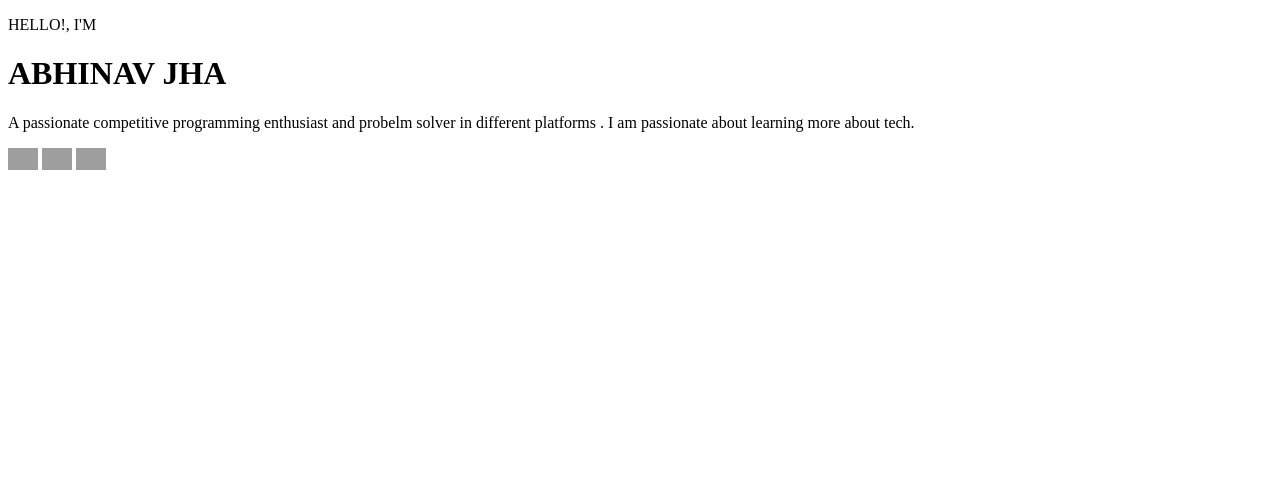
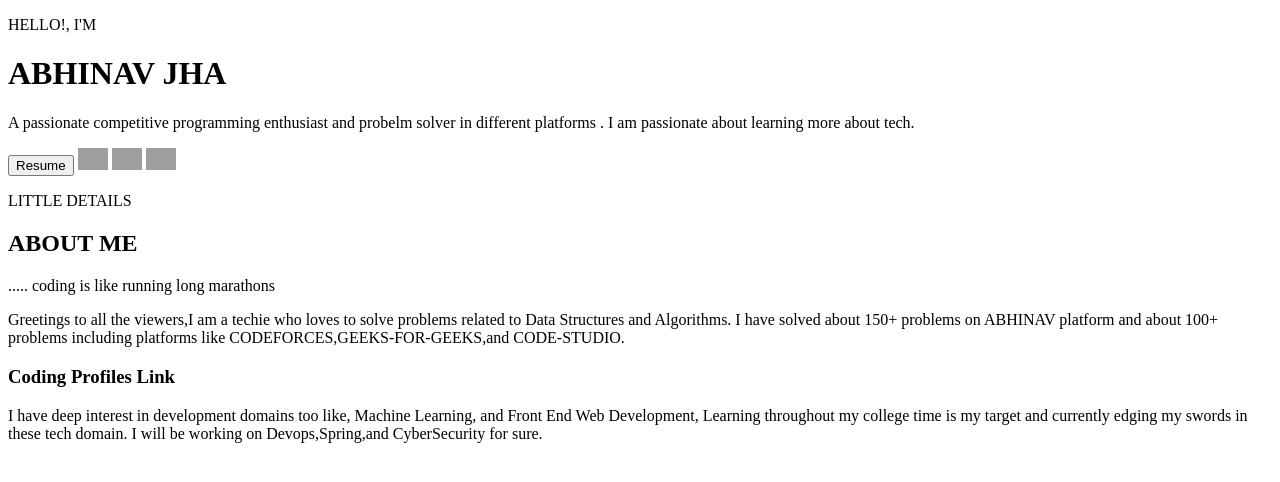
Before and after one commit to abhinav3254/dev-abhinav, a plain HTML site: page index.html in a window 1280 px wide. Drawn offline with Linux system fonts and the light colour scheme; grey boxes are pictures that could not be loaded.

Commit message:
about me

```diff
--- a/index.html
+++ b/index.html
@@ -19,12 +19,34 @@
             about learning more about tech.</p>
         </p>
         <div>
+            <button>Resume</button>
             <img src="https://img.icons8.com/ios-glyphs/344/twitter--v1.png" alt="twitter--v1" width="30px">
             <img src="https://img.icons8.com/ios-glyphs/2x/linkedin-2.png" alt="linkedin-2" width="30px">
             <img src="https://img.icons8.com/material-rounded/2x/github.png" alt="github" width="30px">
         </div>
     </div>
 
+    <div>
+        <p>LITTLE DETAILS</p>
+        <h2>ABOUT ME</h2>
+
+        <div>
+            <p>..... coding is like running long marathons</p>
+            <p>Greetings to all the viewers,I am a techie who loves to solve problems related to Data Structures and
+                Algorithms. I have solved about 150+ problems on ABHINAV platform and about 100+ problems including
+                platforms like CODEFORCES,GEEKS-FOR-GEEKS,and CODE-STUDIO.</p>
+            <h3>Coding Profiles Link</h3>
+            <p>
+                I have deep interest in development domains too like, Machine Learning, and Front End Web Development,
+                Learning
+                throughout my college time is my target and currently edging my swords in these tech domain. I will be
+                working on
+                Devops,Spring,and CyberSecurity for sure.
+            </p>
+        </div>
+
+    </div>
+
 </body>
 
 </html>
```
